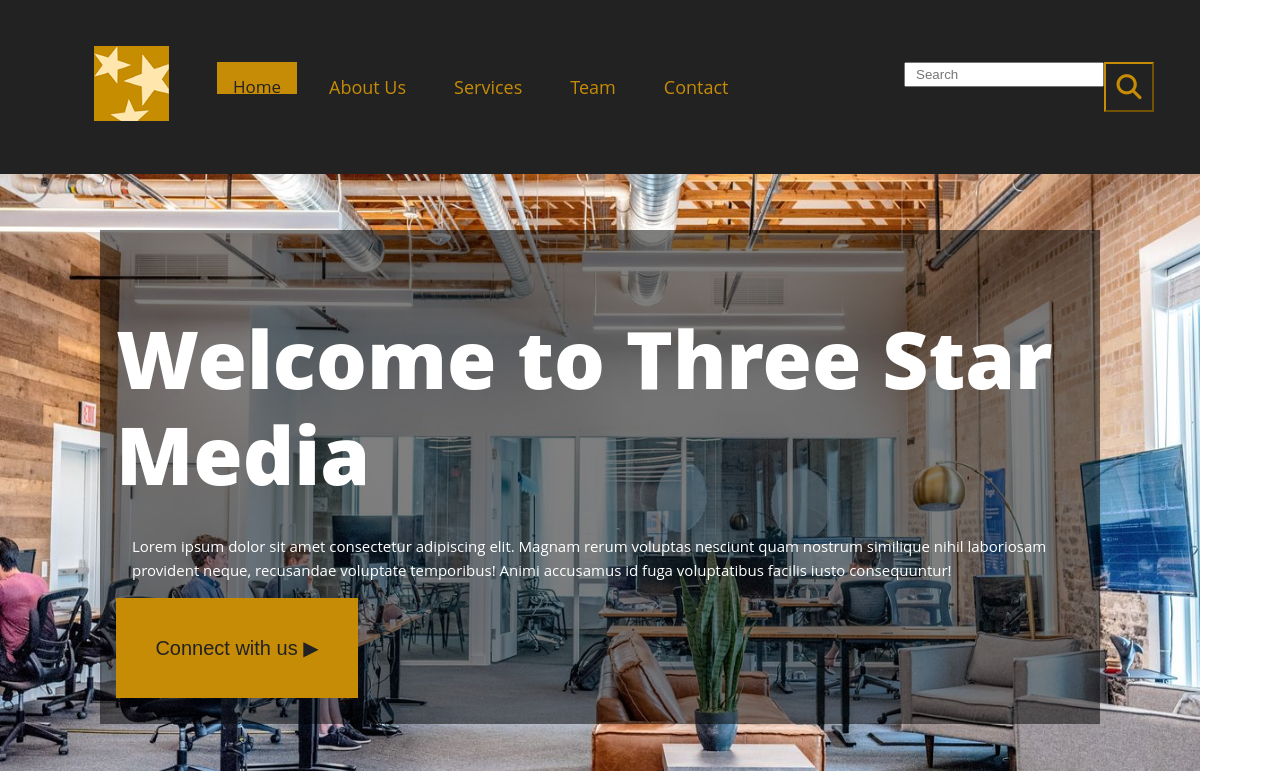
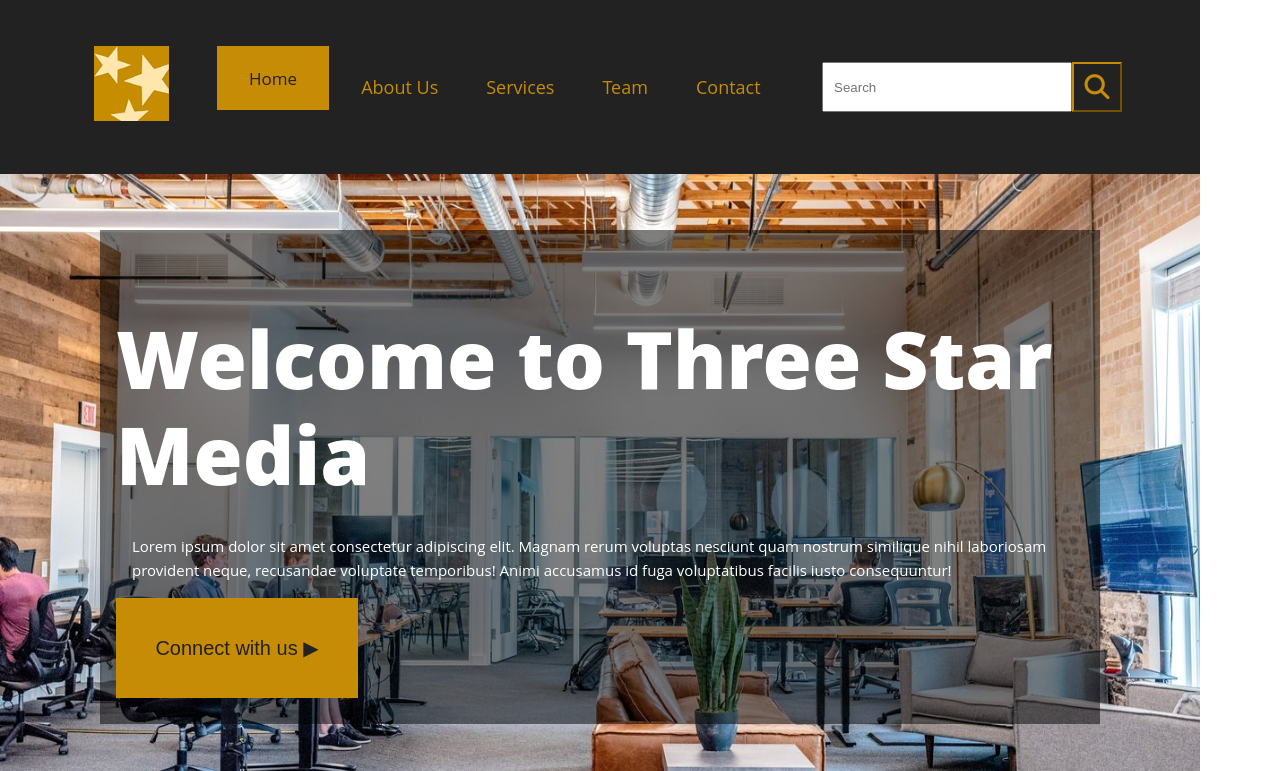
Before and after one commit to yama0064/yama0064.github.io, a plain HTML site: page final-project/index.html in a window 1280 px wide. Shown: the top 771 px of the page. Drawn offline with Linux system fonts and the light colour scheme.

Commit message:
main.css

```diff
--- a/final-project/css/main.css
+++ b/final-project/css/main.css
@@ -101,7 +101,7 @@
     color:#222;
     background-color: #c78c06;
     display: block;
-    width: auto;
+    width: fit-content;
 }
 
 nav ul li{
@@ -362,6 +362,10 @@
         line-height: normal;
     }
 
+    section{
+        margin: 0;
+        padding:0;
+    }
     div{
         display: flex;
     }
@@ -408,12 +412,26 @@
         background-color: #222;
     }
 
-    #home{
-        width:80px;
-        height: 20px;
-        margin-right:0;
-        margin-left:1rem;
+#home {
+    display: flex; /* Enable flexbox */
+    flex-direction: column; /* Align items vertically */
+    justify-content: center; /* Center items vertically */
+    align-items: center; /* Center items horizontally */
+    text-align: center; /* Ensure text is centered */
+    width: 40%;
+    margin: 1rem 2rem 0 3rem; /* Keep your existing margins */
+    list-style: none;
+    padding: 1rem;
+    background-color: #c78c06;
+}
+
+    #home li {
+        padding: 1rem;
+        width: 100%; /* Ensure full width for proper alignment */
+        text-align: center; /* Center text */
     }
+
+
 
     .navigation{
         list-style: none;
@@ -431,10 +449,12 @@
 
     .search {
         margin-top:2rem;
+        margin-right:3rem;
     }
 
     #search-bar{
-        width: 200px;
+        width: 250px;
+        height:100%;
     }
 
     .welcome-p{
--- a/final-project/index.html
+++ b/final-project/index.html
@@ -14,8 +14,8 @@
                 <nav class="topnav">
                     <div class="home">
                     <img class="logo-img" src=images/logo.png alt="Logo">
-                        <ul>
-                            <li id="home">Home</li>
+                        <ul id="home">
+                            <li>Home</li>
                         </ul>
                     </div>
                     <ul id="nav-list">
```
